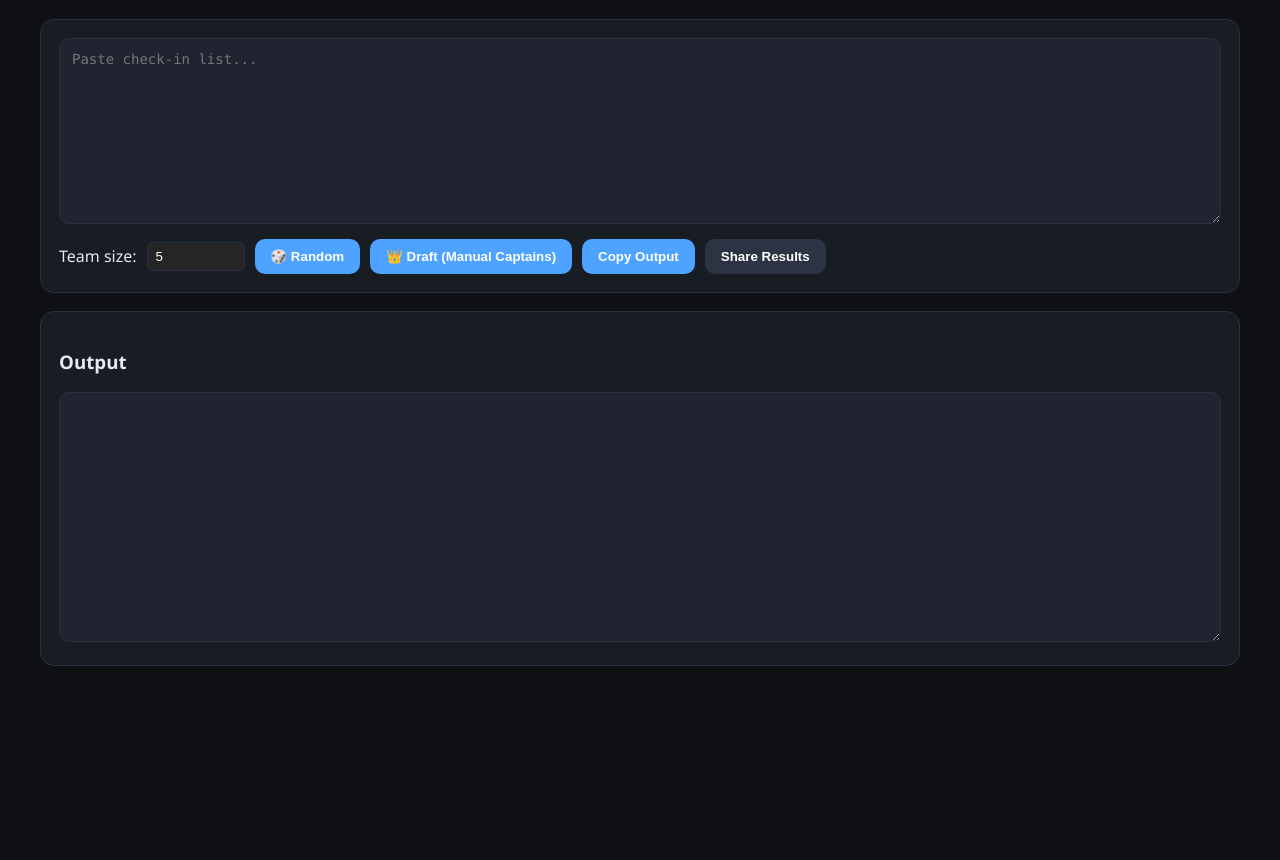
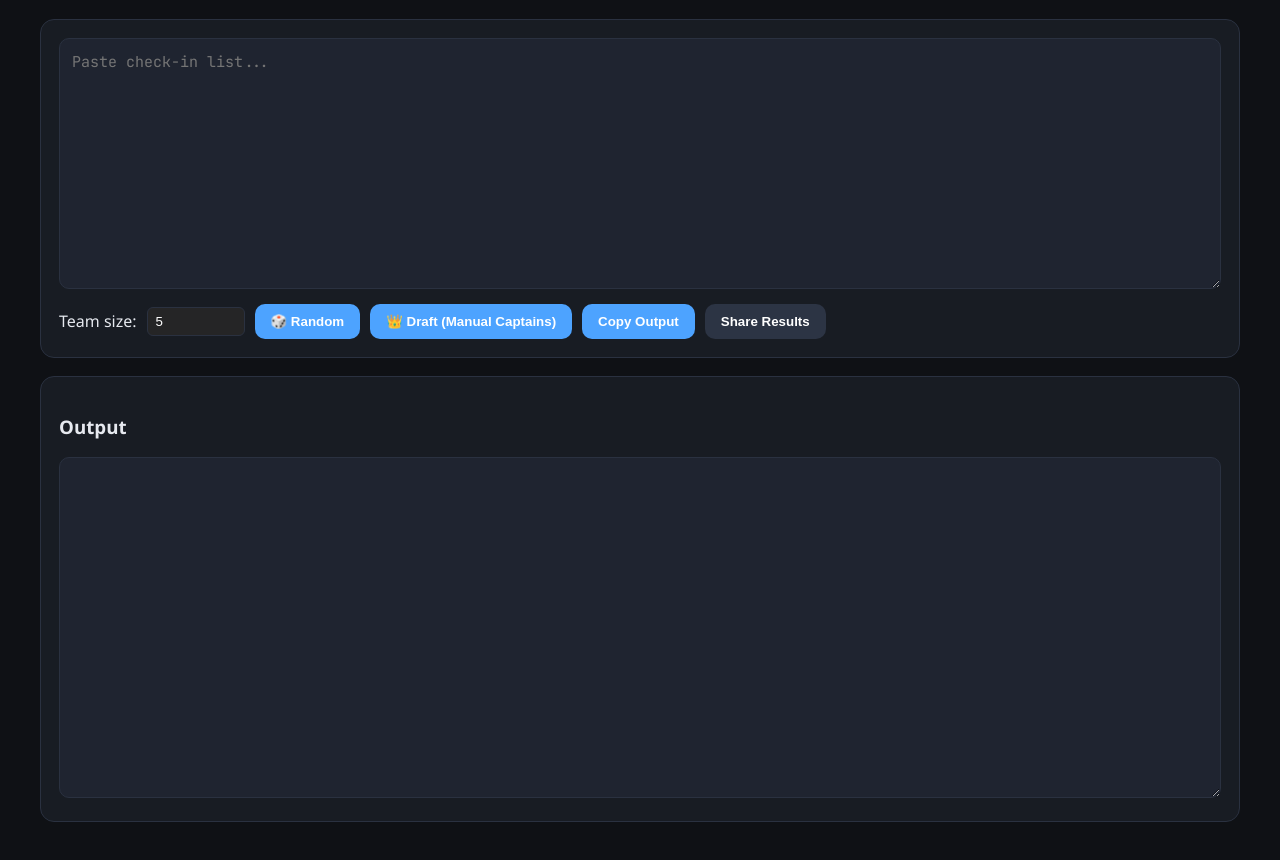
Before and after one commit to bleach4u/bleach4u.github.io, a plain HTML site: page index.html in a window 1280 px wide. Shown: the part 87-947 px from the top of the page. Before the commit the page ends 800 px from the top, so only its background shows below. Drawn offline with Linux system fonts and the light colour scheme.

Commit message:
Change font family to JetBrains Mono and increase size
Updated font family and size for better readability.

```diff
--- a/index.html
+++ b/index.html
@@ -4,6 +4,7 @@
 <meta charset="UTF-8">
 <meta name="viewport" content="width=device-width, initial-scale=1.0">
 <title>Draft Tournament Tool</title>
+<link href="https://fonts.googleapis.com/css2?family=JetBrains+Mono:wght@400;600&display=swap" rel="stylesheet">
 
 <style>
 :root{
@@ -39,8 +40,13 @@ textarea{
   color:var(--text);
   padding:12px;
   border-radius:10px;
-  font-family:"Consolas","Courier New",monospace;
-  font-size:14px;
+
+  font-family: "JetBrains Mono", "Cascadia Code", "Fira Code",
+               ui-monospace, SFMono-Regular, Menlo, Consolas, monospace;
+
+  font-size:15px;
+  line-height:1.5;
+
   resize:vertical;
   box-sizing:border-box;
   overflow:auto;
```
